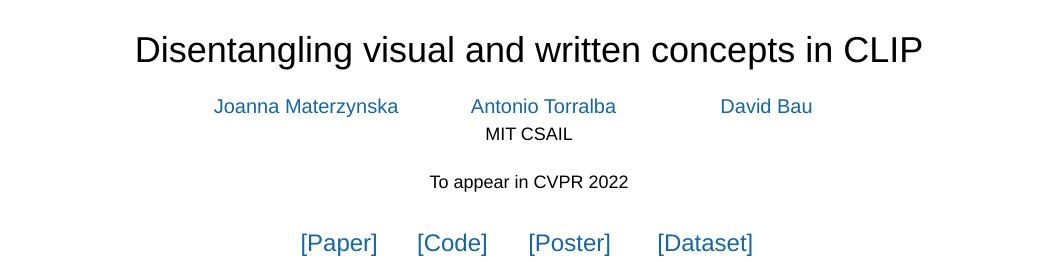
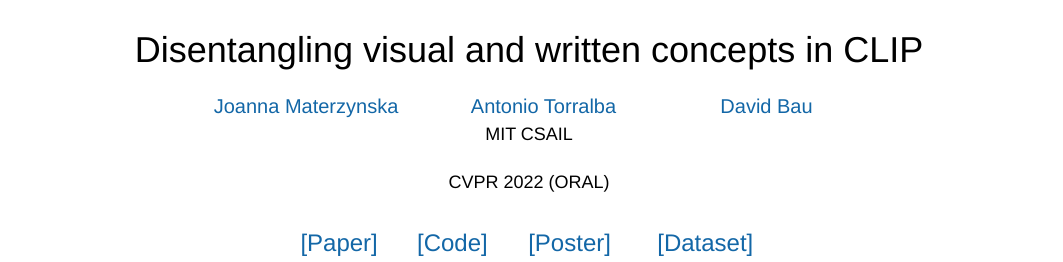
Before and after one commit to joaanna/disentangling_spelling_in_clip, a plain HTML site: page index.html in a window 1280 px wide. Shown: the top 262 px of the page, without its empty margins (111-1174 px from the left). Drawn offline with Linux system fonts and the light colour scheme; a script that the page names is missing.

Commit message:
Update index.html

```diff
--- a/index.html
+++ b/index.html
@@ -186,7 +186,7 @@
   	 <tr>
 		<td align=center width=100px>
 		<center>
-		<span style="font-size:18px">To appear in CVPR 2022</span></center>
+		<span style="font-size:18px">CVPR 2022 (ORAL)</span></center>
 		</center>
 		</td>
 	 </tr>
```
